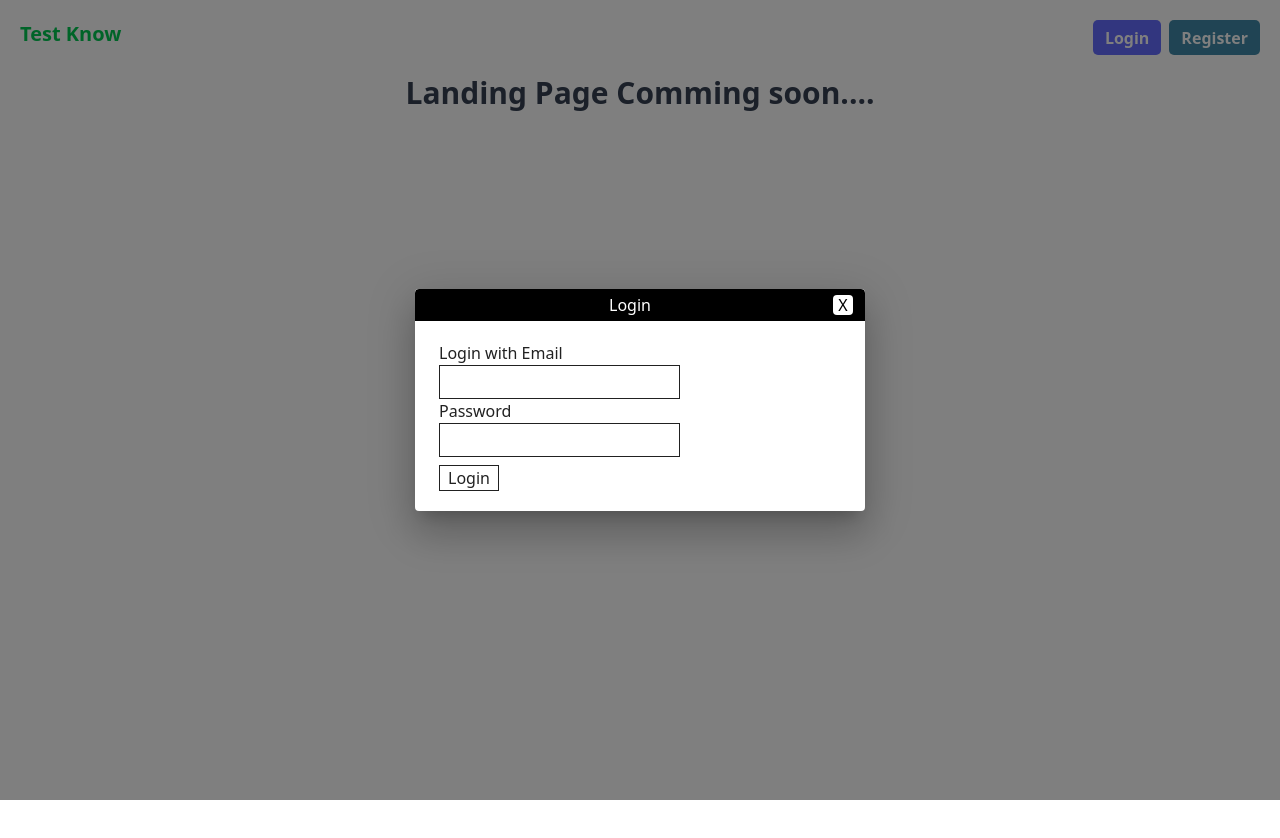
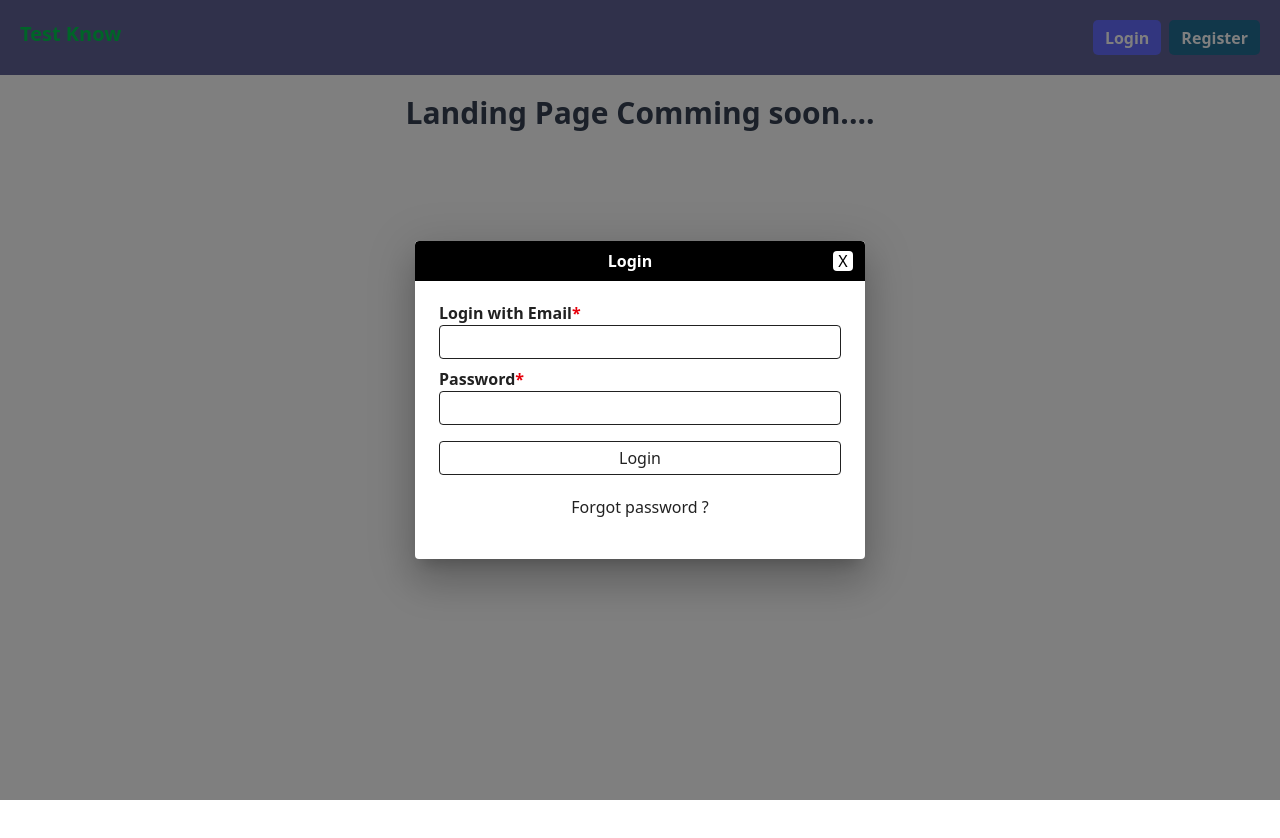
Before and after one commit to dharmendrapatel135/testknow-frontend, a React (Vite) app: page / in a window 1280 px wide. Both pictures are taken after a click on the button "Login". Shown: the top 838 px of the page. Built offline with nearby package versions, Linux system fonts and the light colour scheme.

Commit message:
Add some validation and fixed some textstart page

```diff
--- a/src/components/DashboardTemplate/index.jsx
+++ b/src/components/DashboardTemplate/index.jsx
@@ -11,7 +11,7 @@ function DashboardTemplate({ active, children }) {
       </div>
       <div className="col-span-full md:col-span-9 xl:col-span-10 overflow-y-auto h-100vh">
         <div className="h-20">
-          <div className="flex text-black justify-between items-center py-2 px-5 bg-gray-200">
+          <div className="flex text-black justify-between items-center py-2 px-5" style={{background:"rgb(196 197 225)"}}>
             <div className="">
               <h1 className="text-24 lg:text-36 font-extrabold">{active}</h1>
             </div>
--- a/src/components/Sidebar/index.jsx
+++ b/src/components/Sidebar/index.jsx
@@ -2,7 +2,7 @@ import MenuList from '../MenuList';
 
 function SideBar({ active }) {
   return (
-    <div className="bg-gray-300 h-screen">
+    <div className="h-screen" style={{background:"#616298"}}>
       <div className="px-10  md:py-10 flex justify-center">
         <h1 className="text-bluewhalelight text-24 font-bold underline">
            <span className="text-green">patel </span>
--- /dev/null
+++ b/src/components/common/Loader.jsx
@@ -0,0 +1,13 @@
+import { ClipLoader } from "react-spinners"
+
+
+
+const CircleLoader = ({size = 20}) => {
+    return(
+        <div className="text-center">
+         <ClipLoader  size={size} />
+      </div>
+    )
+}
+
+export default CircleLoader;
--- a/src/container/CandidateScreen/CandidateTestPaper/components/CandidatePapersList.jsx
+++ b/src/container/CandidateScreen/CandidateTestPaper/components/CandidatePapersList.jsx
@@ -57,7 +57,7 @@ const CandidatePapersList = () => {
                     </div>
                     :
                     <div className="w-[200px] text-end">
-                    <Link to={`/test-instruction/${item.id}`} className="cursor-pointer" target="_blank">
+                    <Link to={`/test-instruction/${item.id}/?paper_name=${item.paper_name}`} className="cursor-pointer" target="_blank">
                     <button className="bg-green-600 text-white py-2 px-3 rounded-sm">Start</button>
                     </Link>
                     </div>
--- a/src/container/Landing/components/LoginRegModal.jsx
+++ b/src/container/Landing/components/LoginRegModal.jsx
@@ -15,8 +15,8 @@ const LoginRegModal = ({ open, setOpen, type }) => {
     >
       <div className="bg-white w-[400px] md:w-[450px] rounded-[20px] ">
         {/* <DialogTitle id="responsive-dialog-title"> */}
-        <div className="flex justify-between items-center bg-black h-8 rounded-t-sm  px-3">
-          <span className="flex-1 text-center text-white">{type}</span>
+        <div className="flex justify-between items-center bg-black h-8 rounded-t-sm py-5 px-3">
+          <span className="flex-1 text-center text-white font-semibold">{type}</span>
           <div className="w-5 h-5 bg-white flex items-center justify-center rounded-sm">
             <span
               className="text-black cursor-pointer"
--- a/src/container/Landing/components/LoginSection.jsx
+++ b/src/container/Landing/components/LoginSection.jsx
@@ -4,17 +4,24 @@ import { useNavigate } from "react-router-dom";
 import { useDispatch } from "react-redux";
 import { userDetails } from "../../../features/user/userSlice";
 import { postReq } from "../../../utils/apiHandlers";
+import CircleLoader from "../../../components/common/Loader";
+import { toast } from "react-toastify";
 
 
 const initialState = {
     email:'',
     password:''
 }
+
+const initialError = {
+    email:'',
+    password:''
+}
 const LoginSection = ({setOpen}) => {
     const [form, setForm] = useState(initialState)
     const [isLoading, setIsLoading] = useState(false);
-    const navigate = useNavigate();
     const dispatch = useDispatch();
+    const [error, setError] = useState(initialError)
 
     const handleChange = (e) => {
         const {name, value} = e.target;
@@ -22,11 +29,20 @@ const LoginSection = ({setOpen}) => {
     }
 
     const handleLogin = async() => {
+        setError(initialError);
+        if(!form.email){
+            setError((prev) => ({...prev, email:"This field is required"}));
+            return;
+        }else if(!form.password){
+            setError((prev) => ({...prev, password:"This field is required"}));
+            return;
+        }
+
+
         try{
             setIsLoading(true);
             const response = await postReq(`/login/`, form);
             setIsLoading(false);
-            console.log("----------------response ", response);
             if(response.status){
                 Cookies.set("is_user_token", response.data.access, { expires: 1 });
                 Cookies.set("is_user_refresh", response.data.refresh, { expires: 1 }); // expires in 1 day
@@ -36,7 +52,7 @@ const LoginSection = ({setOpen}) => {
                 setOpen(false);
 
             }else if(!response.status){
-
+               toast.error(response.error.message);
             }
         }catch(err){
            setIsLoading(false);
@@ -45,17 +61,26 @@ const LoginSection = ({setOpen}) => {
     }
 
     return(
-        <div>
-           <div>
-             <label>Login with Email</label><br></br>
-             <input type="text" name="email" className="border rounded-1 p-1" onChange={handleChange} />
+        <div className="text-center">
+           <div className="text-left">
+             <label className="my-2 font-semibold font-lg">Login with Email<strong className="text-red-600">*</strong> </label><br></br>
+             <input type="text" name="email" className="border w-full rounded-sm p-1" onChange={handleChange} />
+             <span className="text-red-600">{error.email}</span>
            </div>
-           <div>
-             <label>Password</label><br></br>
-             <input type="password" name="password" className="border rounded-1 p-1" onChange={handleChange} />
+           <div className="text-left my-2">
+             <label className="my-2 font-semibold">Password<strong className="text-red-600">*</strong></label><br></br>
+             <input type="password" name="password" className="border w-full  rounded-sm p-1" onChange={handleChange} />
+             <span className="text-red-600">{error.password }</span>
            </div>
-           <div className="pt-2">
-            <button className="btn border rounded-1 px-2" onClick={handleLogin}>Login</button>
+           <div className="pt-2 ">
+            <button className="btn w-full  border rounded-sm px-2 flex gap-2" onClick={handleLogin}>
+            <div className="justify-center w-full py-1 flex ">
+                <span>Login</span> {isLoading && <CircleLoader size={10} />}
+            </div>
+            </button>
+           </div>
+           <div className="my-5">
+              <p>Forgot password ?</p>
            </div>
         </div>
     )
--- a/src/container/Landing/components/RegistrationSection.jsx
+++ b/src/container/Landing/components/RegistrationSection.jsx
@@ -2,67 +2,120 @@ import { useState } from "react";
 import { postReq } from "../../../utils/apiHandlers";
 import { useNavigate } from "react-router-dom";
 import { useDispatch } from "react-redux";
-
+import { toast } from "react-toastify";
+import CircleLoader from "../../../components/common/Loader";
 
 const initialState = {
-    email:'',
-    password:'',
-    role:'aspirant',
-    mobile:'',
-}
-const RegistrationSection = ({setOpen}) => {
-    const [form, setForm] = useState(initialState)
+  email: "",
+  password: "",
+  role: "aspirant",
+  mobile: "",
+};
+
+const initialError = {
+  email: "",
+  password: "",
+  mobile: "",
+};
+const RegistrationSection = ({ setOpen }) => {
+  const [form, setForm] = useState(initialState);
   const [isLoading, setIsLoading] = useState(false);
   const navigate = useNavigate();
   const dispatch = useDispatch();
+  const [error, setError] = useState(initialError);
 
   const handleChange = (e) => {
-        const {name, value} = e.target;
-        setForm((prev) => ({...prev, [name]:value}))
+    const { name, value } = e.target;
+    setForm((prev) => ({ ...prev, [name]: value }));
+  };
+
+  const handleRegister = async () => {
+    setError(initialError);
+    if (!form.email) {
+      setError((prev) => ({ ...prev, email: "This field is required" }));
+      return;
+    } else if (!form.mobile) {
+      setError((prev) => ({ ...prev, mobile: "This field is required" }));
+      return;
+    } else if (!form.password) {
+      setError((prev) => ({ ...prev, password: "This field is required" }));
+      return;
     }
-
-    const handleRegister = async() => {
-        try{
+    try {
       setIsLoading(true);
       const response = await postReq(`/register/`, form);
       setIsLoading(false);
       console.log("----------------response ", response);
-            if(response.status){
+      if (response.status) {
         // Cookies.set("is_user_token", response.data.access, { expires: 1 });
         // Cookies.set("is_user_refresh", response.data.refresh, { expires: 1 }); // expires in 1 day
         // dispatch(userDetails(response.data));
         // // navigate('/dashboard')
         // window.location.href = '/dashboard'
         setOpen(false);
-
-            }else if(!response.status){
-
+      } else if (!response.status) {
+        console.log("------------responser ", response);
+        toast.error(response.error.email[0]);
       }
-        }catch(err){
+    } catch (err) {
       setIsLoading(false);
     }
+  };
 
-    }
-
-    return(
+  return (
     <div>
-           <div>
-             <label> Email</label><br></br>
-             <input type="text" name="email" className="border rounded-1 p-1" onChange={handleChange} />
+      <div className="my-2">
+        <label className="font-semibold">
+          {" "}
+          Email <strong className="text-red-600">*</strong>
+        </label>
+        <br></br>
+        <input
+          type="text"
+          name="email"
+          className="border rounded-sm w-full p-1"
+          onChange={handleChange}
+        />
+        <span className="text-red-600">{error.email}</span>
       </div>
       <div>
-             <label>Mobile</label><br></br>
-             <input type="text" name="mobile" className="border rounded-1 p-1" onChange={handleChange} />
+        <label className="font-semibold">
+          Mobile <strong className="text-red-600">*</strong>
+        </label>
+        <br></br>
+        <input
+          type="text"
+          name="mobile"
+          className="border rounded-sm w-full p-1"
+          onChange={handleChange}
+        />
+        <span className="text-red-600">{error.mobile}</span>
       </div>
-           <div>
-             <label>Password</label><br></br>
-             <input type="password" name="password" className="border rounded-1 p-1" onChange={handleChange} />
+      <div className="my-2">
+        <label className="font-semibold">
+          Password <strong className="text-red-600">*</strong>
+        </label>
+        <br></br>
+        <input
+          type="password"
+          name="password"
+          className="border rounded-sm w-full p-1"
+          onChange={handleChange}
+        />
+        <span className="text-red-600">{error.password}</span>
       </div>
       <div className="pt-2">
-            <button className="btn border rounded-1 px-2" onClick={handleRegister}>Register</button>
+        <button
+          className="btn border rounded-sm w-full px-2"
+          onClick={handleRegister}
+        >
+          <div className="justify-center w-full py-1 flex ">
+            <span>Register</span> {isLoading && <CircleLoader size={10} />}
+          </div>
+        </button>
       </div>
     </div>
-    )
-}
+  );
+};
 
 export default RegistrationSection;
--- a/src/container/Landing/index.jsx
+++ b/src/container/Landing/index.jsx
@@ -6,8 +6,9 @@ const Landing = ()=>{
     const [open, setOpen] = useState(false);
     const [type, setType] = useState('Registration');
     return(
-        <div className="text-gray-700 w-full h-[100vh] p-5">
-            <div className="flex justify-between align-items-center">
+        <div className="text-gray-700 w-full h-[100vh]">
+            <div style={{background:"#616298"}} className="p-5" >
+            <div className="flex justify-between align-items-center" >
              <div>
                 <h1 className="text-xl font-bold text-green-500">Test Know</h1>
              </div>
@@ -28,6 +29,7 @@ const Landing = ()=>{
                 {/* </Link> */}
              </div>
             </div>
+            </div>
             <div className="flex justify-center align-item-center  mt-5 h-[100%]">
                <h1 className="font-bold text-3xl">Landing Page Comming soon....</h1>
             </div>
```
Also changed, not shown: src/container/CandidateScreen/CandidateTestHeader/index.jsx (+6 -3 lines), src/container/CandidateScreen/CandidateTestInstruction/index.jsx (+19 -24 lines), src/container/CandidateScreen/CandidateTestStart/index.jsx (+7 -4 lines), src/index.css (+9 -0 lines). Lines whose indentation alone changed are shown as unchanged.
